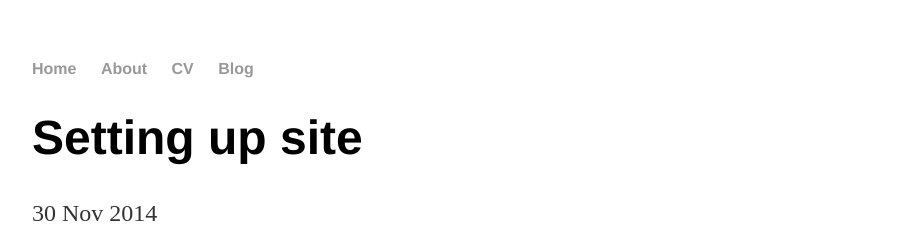
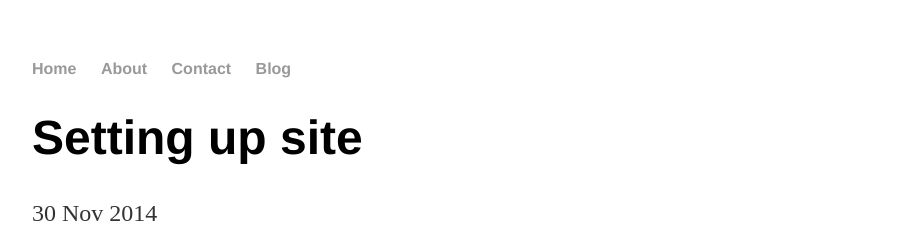
Before and after one commit to SomeThingsConsidered/SomeThingsConsidered.github.io, a Jekyll site: the page built from _posts/2015-11-30-initial-test.md, in a window 1280 px wide. Shown: the top 252 px of the page, without its empty margins (160-1062 px from the left). Built offline with Jekyll 4.4.1, drawn with Linux system fonts in a browser that asks for light colours.

Commit message:
Update default.html

```diff
--- a/_layouts/default.html
+++ b/_layouts/default.html
@@ -10,7 +10,7 @@
 	    		<ul>
 	        		<li><a href="/">Home</a></li>
 		        	<li><a href="/about">About</a></li>
-	        		<li><a href="/contact">CV</a></li>
+	        		<li><a href="/contact">Contact</a></li>
 	        		<li><a href="/blog">Blog</a></li>
 	    		</ul>
 			</nav>
```
